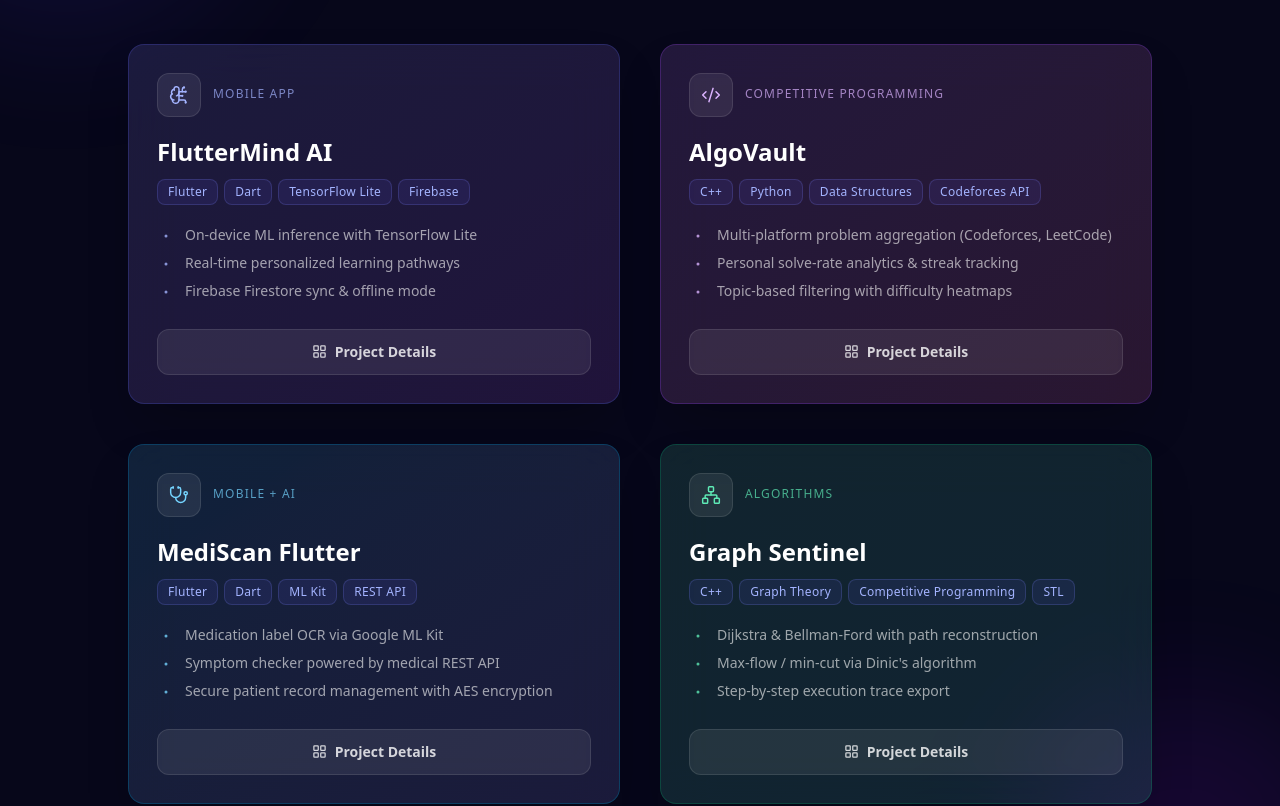
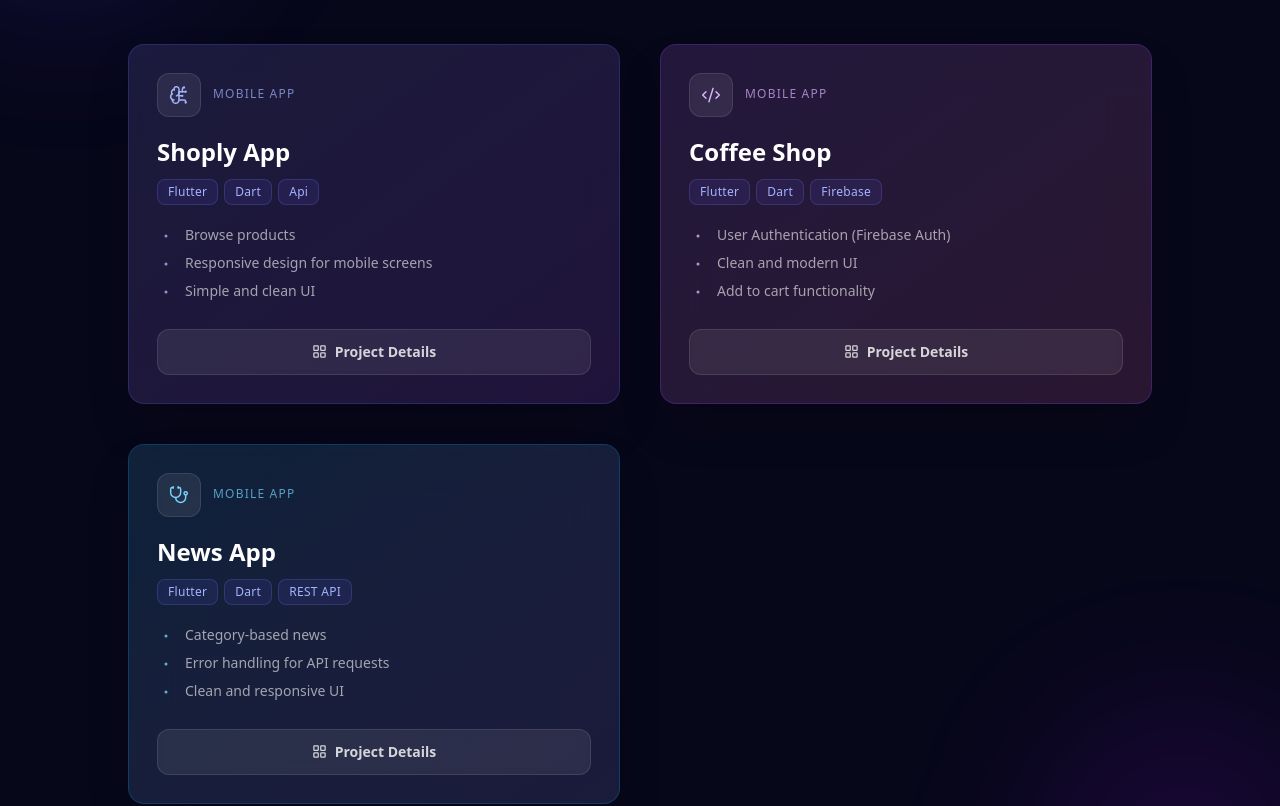
Before and after one commit to shahdrabia/My-Portfolio, a React (Vite) app in the folder frontend/: page / in a window 1280 px wide. Shown: the part 3120-3926 px from the top of the page. Built offline with nearby package versions, Linux system fonts and the light colour scheme.

Commit message:
Revise project cards with new app details
Updated project details for multiple projects including names, technologies, descriptions, and links.

```diff
--- a/frontend/src/components/ProjectCards.jsx
+++ b/frontend/src/components/ProjectCards.jsx
@@ -5,83 +5,63 @@
 const projects = [
   {
     id: 1,
-    name: 'FlutterMind AI',
-    tech: ['Flutter', 'Dart', 'TensorFlow Lite', 'Firebase'],
+    name: 'Shoply App',
+    tech: ['Flutter', 'Dart', 'Api'],
     category: 'Mobile App',
     description:
-      'A cross-platform mobile application that integrates on-device AI inference using TensorFlow Lite, providing real-time cognitive assistance and personalized learning recommendations.',
+      'A mobile e-commerce application built using Flutter. The app allows users to browse products, view product details, and manage a simple shopping experience.',
     features: [
-      'On-device ML inference with TensorFlow Lite',
-      'Real-time personalized learning pathways',
-      'Firebase Firestore sync & offline mode',
-      'Adaptive UI driven by user behavior analytics',
+      'Browse products',
+      'Responsive design for mobile screens',
+      'Simple and clean UI',
+      'View product details',
     ],
     icon: 'BrainCircuit',
     gradient: 'from-indigo-500/20 to-purple-600/20',
     accentColor: 'text-indigo-300',
     borderColor: 'border-indigo-500/30',
     glowColor: 'hover:shadow-indigo-500/20',
-    link: '#',
+    link: 'https://github.com/shahdrabia/Shoply-App',
   },
   {
     id: 2,
-    name: 'AlgoVault',
-    tech: ['C++', 'Python', 'Data Structures', 'Codeforces API'],
-    category: 'Competitive Programming',
+    name: 'Coffee Shop',
+    tech: ['Flutter', 'Dart', 'Firebase'],
+    category: 'Mobile App',
     description:
-      'A curated problem-solving vault and performance tracker built for competitive programmers, aggregating problems across platforms with a personal analytics dashboard.',
+      'A modern Flutter application for a coffee shop, powered by Firebase for authentication and real-time database.',
     features: [
-      'Multi-platform problem aggregation (Codeforces, LeetCode)',
-      'Personal solve-rate analytics & streak tracking',
-      'Topic-based filtering with difficulty heatmaps',
-      'In-app editorial notes and solution bookmarking',
+      'User Authentication (Firebase Auth)',
+      'Clean and modern UI',
+      'Add to cart functionality',
+
     ],
     icon: 'Code2',
     gradient: 'from-purple-500/20 to-pink-500/20',
     accentColor: 'text-purple-300',
     borderColor: 'border-purple-500/30',
     glowColor: 'hover:shadow-purple-500/20',
-    link: '#',
+    link: 'https://github.com/shahdrabia/coffee-app',
   },
   {
     id: 3,
-    name: 'MediScan Flutter',
-    tech: ['Flutter', 'Dart', 'ML Kit', 'REST API'],
-    category: 'Mobile + AI',
+    name: 'News App',
+    tech: ['Flutter', 'Dart', 'REST API'],
+    category: 'Mobile App',
     description:
-      'A healthcare companion mobile app leveraging Google ML Kit for symptom scanning and medication recognition, with a clean Flutter-based UI and secure patient records.',
+      'A Flutter application that fetches and displays real-time news using a public API.',
     features: [
-      'Medication label OCR via Google ML Kit',
-      'Symptom checker powered by medical REST API',
-      'Secure patient record management with AES encryption',
-      'Offline-capable with local SQLite storage',
+      'Category-based news',
+      'Error handling for API requests',
+      'Clean and responsive UI',
+
     ],
     icon: 'Stethoscope',
     gradient: 'from-sky-500/20 to-indigo-500/20',
     accentColor: 'text-sky-300',
     borderColor: 'border-sky-500/30',
     glowColor: 'hover:shadow-sky-500/20',
-    link: '#',
-  },
-  {
-    id: 4,
-    name: 'Graph Sentinel',
-    tech: ['C++', 'Graph Theory', 'Competitive Programming', 'STL'],
-    category: 'Algorithms',
-    description:
-      'An advanced algorithmic toolkit focused on graph theory problems, implementing Dijkstra, Bellman-Ford, and flow algorithms with visualizable step-by-step execution traces.',
-    features: [
-      'Dijkstra & Bellman-Ford with path reconstruction',
-      'Max-flow / min-cut via Dinic\'s algorithm',
-      'Step-by-step execution trace export',
-      'Competitive contest problem set bundled',
-    ],
-    icon: 'Network',
-    gradient: 'from-emerald-500/20 to-teal-500/20',
-    accentColor: 'text-emerald-300',
-    borderColor: 'border-emerald-500/30',
-    glowColor: 'hover:shadow-emerald-500/20',
-    link: '#',
+    link: 'https://github.com/shahdrabia/News-app',
   },
 ];
 
```
